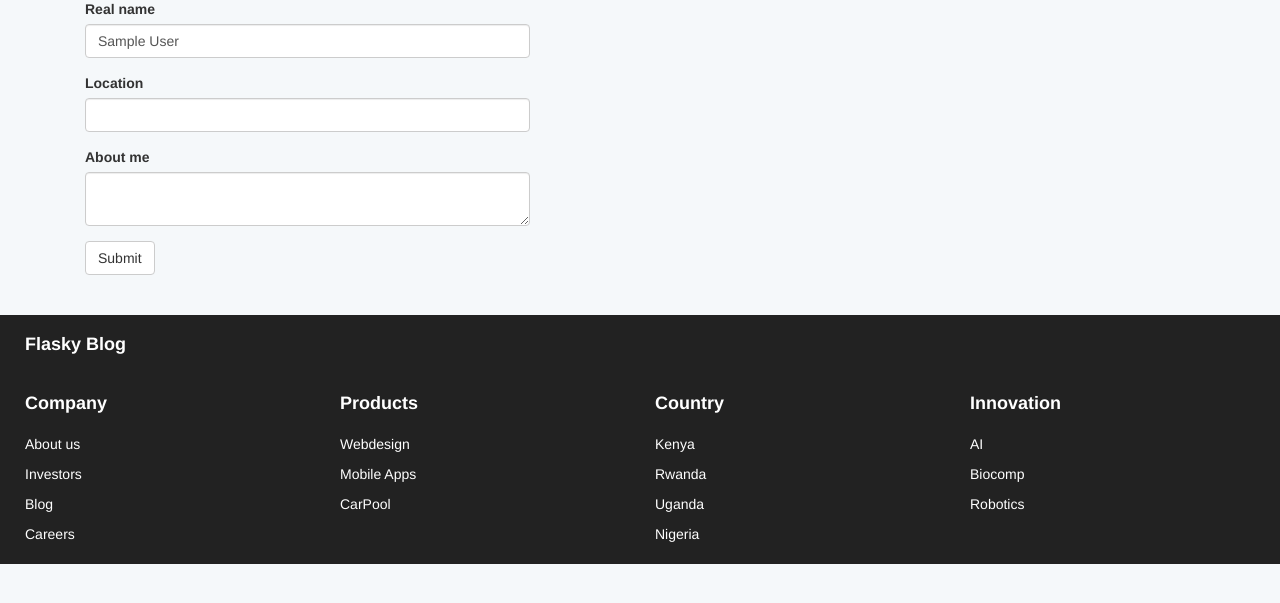
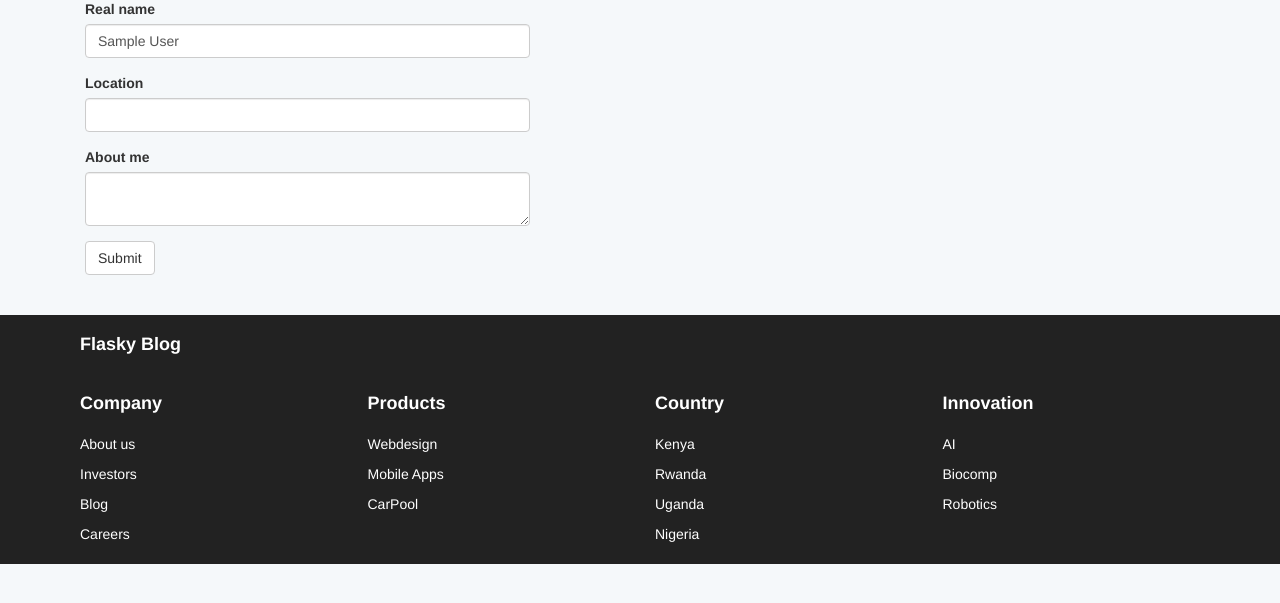
Before and after one commit to aitumik/flaskscribble, a Flask app: page /edit-profile in a window 1280 px wide. Shown: the part 171-774 px from the top of the page. Run offline with Flask 2, Linux system fonts and the light colour scheme; the visitor is signed in with stand-in values (Sample User, id 1); data comes from the database, SQL or seed files in the repository; parts of the project's set-up code (start-up, migrations or seed data) failed here and were passed over; some libraries are stand-ins or nearby versions.

Commit message:
modified some little things to make the app look cool

```diff
--- a/app/api/authentication.py
+++ b/app/api/authentication.py
@@ -1,4 +1,5 @@
 from flask import g,jsonify
+from . import api
 from flask_httpauth import HTTPBasicAuth
 
 from ..models import User
--- a/app/api/errors.py
+++ b/app/api/errors.py
@@ -1,4 +1,6 @@
 from flask import jsonify
+from app.exceptions import ValidationError
+from . import api
 
 @api.errorhandler(ValidationError)
 def validation_error(e):
--- a/app/auth/forms.py
+++ b/app/auth/forms.py
@@ -3,7 +3,6 @@ from wtforms import StringField,PasswordField,BooleanField,SubmitField
 from wtforms.validators import Required,Email,Length,Regexp,EqualTo
 from wtforms import ValidationError
 from ..models import User
-
 
 class RegistrationForm(FlaskForm):
     email = StringField('Email',validators=[Required(),Email(),Length(1,64)])
@@ -19,8 +18,6 @@ class RegistrationForm(FlaskForm):
         if User.query.filter_by(username=field.data).first():
             raise ValidationError('Username already in use')
 
-
-
 class LoginForm(FlaskForm):
     email = StringField('Email',validators=[Required(),Email(),Length(1,64)])
     password = PasswordField('Password',validators=[Required()])
--- a/app/auth/views.py
+++ b/app/auth/views.py
@@ -1,4 +1,5 @@
 from flask import flash, redirect, render_template, request, url_for
+import os
 from flask_login import current_user, login_required, login_user, logout_user
 
 from .. import db, login_manager
@@ -6,7 +7,6 @@ from ..email import send_email
 from ..models import User
 from . import auth
 from .forms import LoginForm, RegistrationForm
-
 
 @auth.route("/confirm/<token>")
 @login_required
--- a/app/decorators.py
+++ b/app/decorators.py
@@ -14,6 +14,5 @@ def permission_required(permission):
         return decorated_function
     return decorator
 
-
 def admin_required(f):
     return permission_required(Permission.ADMIN)(f)
--- a/app/templates/base.html
+++ b/app/templates/base.html
@@ -93,7 +93,7 @@
     <script src="{{url_for('static',filename='js/bootstrap.js')}}"></script>
 
     <footer id="footer">
-            <div class="container-fluid">
+            <div class="container">
                 <div class="row my-0">
                     <div class="col-md-4 col-sm-12 text-center-sm">
                         <h4>Flasky Blog</h3>
```
